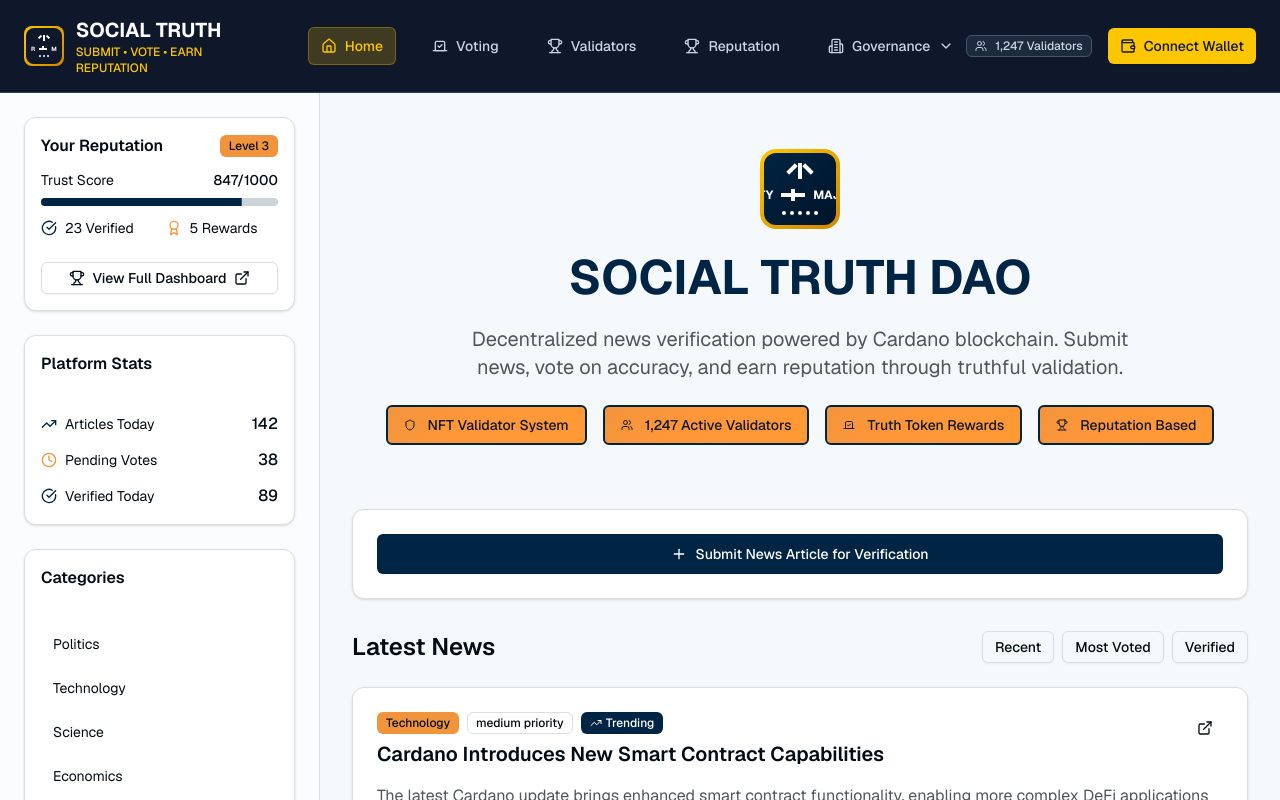
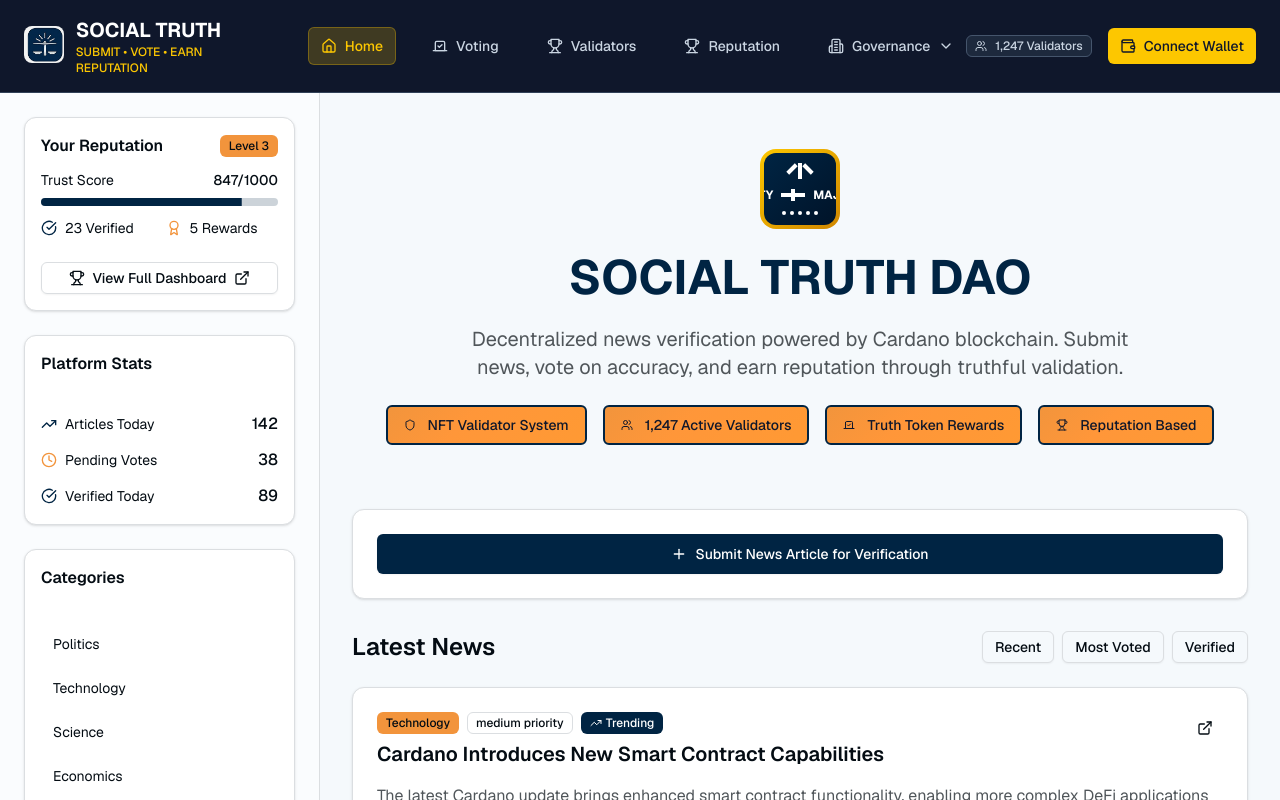
Before and after one commit to johnwaug-hub/SocialTruth, a Next.js app: page / in a window 1280 px wide. Shown: the top 800 px of the page. Built offline with nearby package versions, Linux system fonts and the light colour scheme.

Commit message:
feat: update header logo with new Social Truth app icon
Replace old balance scale logo with new app icon for branding consistency.

#VERCEL_SKIP

Co-authored-by: null <233501934+johnwaug-hub@users.noreply.github.com>

```diff
--- a/components/header.tsx
+++ b/components/header.tsx
@@ -10,6 +10,7 @@ import { WalletConnection } from "@/components/wallet-connection"
 import { WalletInfo } from "@/components/wallet-info"
 import { Wallet, Users, Home, Vote, Trophy, ChevronDown, Building2, FileText, GitBranch } from "lucide-react"
 import { walletManager } from "@/lib/cardano-wallet"
+import Image from "next/image"
 
 export function Header() {
   const [walletModalOpen, setWalletModalOpen] = useState(false)
@@ -61,34 +62,14 @@ export function Header() {
           <div className="flex items-center justify-between">
             <div className="flex items-center gap-8">
               <Link href="/" className="flex items-center gap-3">
-                <div className="relative w-10 h-10 bg-gradient-to-br from-yellow-400 to-yellow-600 rounded-lg p-0.5">
-                  <div className="w-full h-full bg-slate-900 rounded-lg flex items-center justify-center relative overflow-hidden">
-                    {/* Balance scale symbol */}
-                    <div className="text-white text-xs font-bold">
-                      <div className="flex flex-col items-center">
-                        {/* Radiating lines */}
-                        <div className="flex gap-0.5 mb-1">
-                          <div className="w-0.5 h-1 bg-white rotate-45"></div>
-                          <div className="w-0.5 h-1.5 bg-white"></div>
-                          <div className="w-0.5 h-1 bg-white -rotate-45"></div>
-                        </div>
-                        {/* Balance scale */}
-                        <div className="flex items-center text-[6px]">
-                          <span>R</span>
-                          <div className="mx-1 w-2 h-0.5 bg-white relative">
-                            <div className="absolute -top-0.5 left-1/2 transform -translate-x-1/2 w-0.5 h-1 bg-white"></div>
-                          </div>
-                          <span>M</span>
-                        </div>
-                        {/* Cardano dots */}
-                        <div className="flex gap-0.5 mt-0.5">
-                          <div className="w-0.5 h-0.5 bg-white rounded-full"></div>
-                          <div className="w-0.5 h-0.5 bg-white rounded-full"></div>
-                          <div className="w-0.5 h-0.5 bg-white rounded-full"></div>
-                        </div>
-                      </div>
-                    </div>
-                  </div>
+                <div className="relative w-10 h-10">
+                  <Image
+                    src="/images/social-truth-app-icon.png"
+                    alt="Social Truth Logo"
+                    width={40}
+                    height={40}
+                    className="rounded-lg"
+                  />
                 </div>
                 <div className="flex flex-col">
                   <span className="text-xl font-bold text-white">SOCIAL TRUTH</span>
```
Also changed, not shown: public/images/social-truth-app-icon.png (added).
